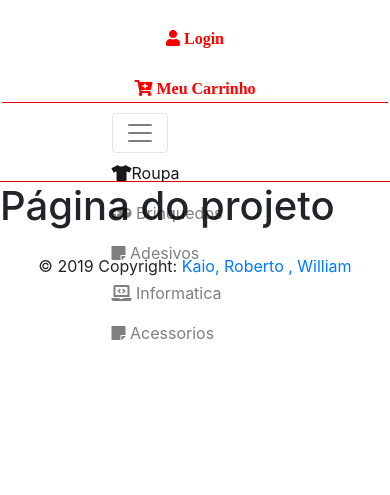
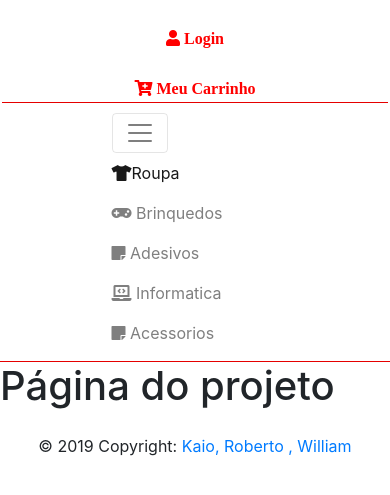
Before and after one commit to whm-macedo/projetomvc2, a PHP site: page /projetomvc2/projeto in a window 390 px wide, after a click that opens the changed part. Shown: the part 64-559 px from the top of the page. Run offline with PHP 8.4, Linux system fonts and the light colour scheme; some libraries are stand-ins or nearby versions.

Commit message:
Alterações final no header.php, form-login-adm.php e limpeza no style.css

```diff
--- a/css/style.css
+++ b/css/style.css
@@ -31,5 +31,8 @@ padding-top: 10px;
         width: 300px !important;
         margin-left:20px !important;
     }
+    .catnav{
+        height: auto;
+    }
 
 }
--- a/view/header.php
+++ b/view/header.php
@@ -105,8 +105,8 @@
 
 <hr style="background-color: red; margin: 2px;"  >
 <!-- MENU DE PRODUTOS -->
-<div class="row categoria">
-  <div class="col-md-12 d-flex justify-content-center ">
+<div class="row categoria d-flex justify-content-center">
+  <!-- <div class="col-md-12 d-flex justify-content-center "> -->
   <nav class="navbar navbar-expand-lg navbar-light ">
 
   <button class="navbar-toggler" type="button" data-toggle="collapse" data-target="#navbarNav" aria-controls="navbarNav" aria-expanded="false" aria-label="Toggle navigation">
```
